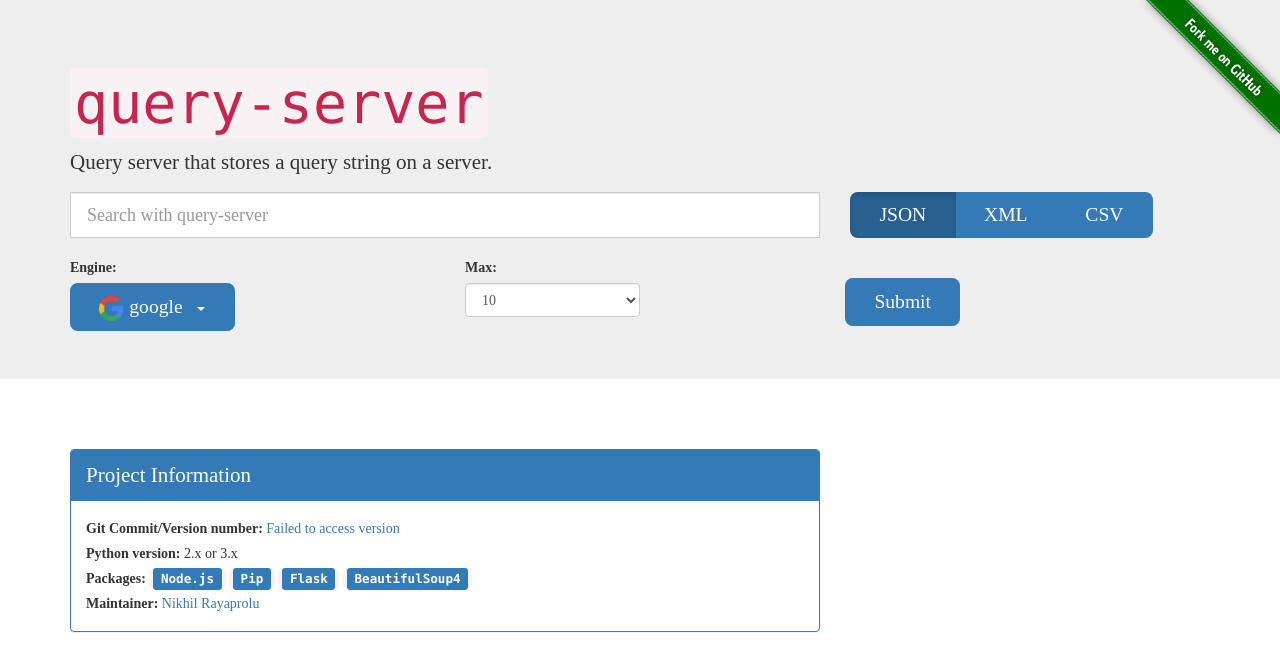
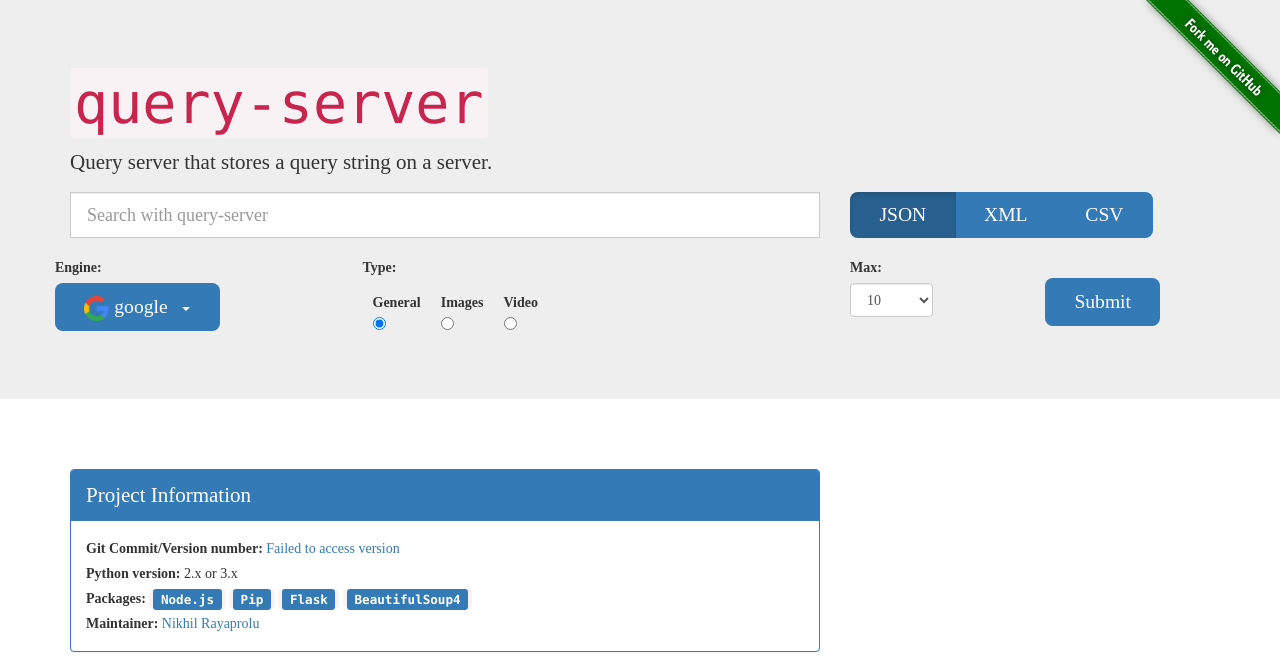
Before and after one commit to fossasia/query-server, a Flask app: page / in a window 1280 px wide. Shown: the top 669 px of the page. Run offline with Flask 2, Linux system fonts and the light colour scheme; some libraries are stand-ins or nearby versions.

Commit message:
Addresses #320 Add video support for Google search (#426)
* video-search : google

* solve build error

```diff
--- a/app/scrapers/__init__.py
+++ b/app/scrapers/__init__.py
@@ -30,10 +30,10 @@ scrapers = {
 
 
 def small_test():
-    assert isinstance(scrapers['google'].search('fossasia',  1), list)
+    assert isinstance(scrapers['google'].search('fossasia', 1), list)
 
 
-def feed_gen(query, engine, count=10):
+def feed_gen(query, engine, count=10, qtype=''):
     engine = engine.lower()
     # provide temporary backwards compatibility for old names
     old_names = {'ubaidu': 'baidu',
@@ -43,5 +43,5 @@ def feed_gen(query, engine, count=10):
     if engine in ('quora', 'youtube'):
         urls = scrapers[engine].search_without_count(query)
     else:
-        urls = scrapers[engine].search(query, count)
+        urls = scrapers[engine].search(query, count, qtype)
     return urls
--- a/app/scrapers/google.py
+++ b/app/scrapers/google.py
@@ -10,6 +10,7 @@ class Google(Scraper):
         self.url = 'https://www.google.com/search'
         self.defaultStart = 0
         self.startKey = 'start'
+        self.qtype = 'tbm'
 
     def next_start(self, current_start, prev_results):
         return current_start + len(prev_results)
--- a/app/server.py
+++ b/app/server.py
@@ -49,6 +49,7 @@ def search(search_engine):
     try:
         count = int(request.args.get('num', 10))
         qformat = request.args.get('format', 'json').lower()
+        qtype = request.args.get('type', '')
         if qformat not in ('json', 'xml', 'csv'):
             abort(400, 'Not Found - undefined format')
 
@@ -68,7 +69,7 @@ def search(search_engine):
         if result:
             print("cache hit: {}".format(engine_and_query))
         else:
-            result = feed_gen(query, engine, count)
+            result = feed_gen(query, engine, count, qtype)
             if result:
                 # store the result in the cache to speed up future searches
                 store(engine_and_query, result)
--- a/app/templates/index.html
+++ b/app/templates/index.html
@@ -64,7 +64,9 @@
                         </div>
                     </div>
                     <br/>
-                    <div class="col-sm-4 col-xs-6" style="padding:0; margin: 0 auto;">
+
+                    <div class="row">
+                        <div class="col-sm-3 col-xs-6" style="padding:0; margin: 0 auto;">
                             <div class="dropdown">
                                 <label>Engine:</label><br/>
                                 <button class="btn btn-primary dropdown-toggle" type="button" data-toggle="dropdown">
@@ -91,8 +93,23 @@
                                 </ul>
                             </div>
                         </div>
-                    <div class="col-sm-4 col-xs-4">
-                        <div class="form-group" style="display:inline-block; margin: 0 auto; min-width:50%;">
+                        <div class="col-sm-5 col-xs-6">
+                                <label>Type:</label><br/>
+                                <div id="type" class="btn-group btn-group-vertical" style="display:inline-flex;padding:0; margin: 0 auto;" data-toggle="buttons">
+                                    <label class=" active typeButton" style="padding:10px;">General<br/>
+                                            <input type="radio" name = "stype" value="" autocomplete="off" checked>
+                                        </label>
+                                    <label class=" typeButton" style="padding:10px;">Images<br/>
+                                            <input type="radio" name = "stype" value="isch" autocomplete="off">
+                                        </label>
+                                    <label class=" typeButton" style="padding:10px;">
+                                        Video<br/>
+                                            <input type="radio" name = "stype" value="vid" autocomplete="off">
+                                        </label>
+                                </div>
+                        </div>
+                        <div class="col-sm-2 col-xs-6">
+                            <div class="form-group" style="display:inline-block; margin: 0 ; min-width:50%;">
                                 <label for="resp">Max:</label>
                                 <select class="form-control" id="resp">
                                     <option>10</option>
@@ -108,8 +125,9 @@
                                 </select>
                             </div>
                         </div>
-                    <div class="col-sm-4 col-xs-s6" style="margin-top:20px;">
+                        <div class="col-sm-2 col-xs-6" style="margin-top:20px;">
                             <input type="submit" value="Submit" id="submitter" class="btn btn-primary"/>
+                        </div>
                     </div>
                 </div>
             </form>
@@ -177,10 +195,10 @@
                     $('#feed').hide();
                     var sengine = $("#engine").val();
                     var squery = $('#query').val();
+                    var stype = $("input[name=stype]:checked").val()
                     var sformat = $(' #format label.active input').val();
                     var count = $('#resp').val();
-                    var urlloc = window.location.href.split(/\?|#/)[0] + "api/v1/search/" + sengine +
-                        "?query=" + squery + "&format=" + sformat + "&num=" + count;
+                    var urlloc = window.location.href.split(/\?|#/)[0] + "api/v1/search/" + sengine + "?query=" + squery + "&type=" + stype + "&format=" + sformat + "&num=" + count;
                     $.ajax({
                         url: urlloc,
                         type: 'GET',
@@ -209,10 +227,21 @@
         $('.formatButton').click(function (e) {
             e.preventDefault();
             if (!$(this).hasClass('active')) {
-                $(".active").removeClass("active");
+                $(".formatButton .active").removeClass("active");
                 $(this).addClass('active')
             }
         });
+
+/*
+        $('.typeButton').click(function (e) {
+            e.preventDefault();
+            if (!$(this).hasClass('active')) {
+                $(".typeButton .active").removeClass("active");
+                $(this).addClass('active')
+            }
+        });
+*/
+
 
         $(window).keydown(function (event) {
             if (event.keyCode == 13) {
```
Also changed, not shown: app/scrapers/generalized.py (+8 -5 lines), 1 other file. Lines whose indentation alone changed are shown as unchanged.
